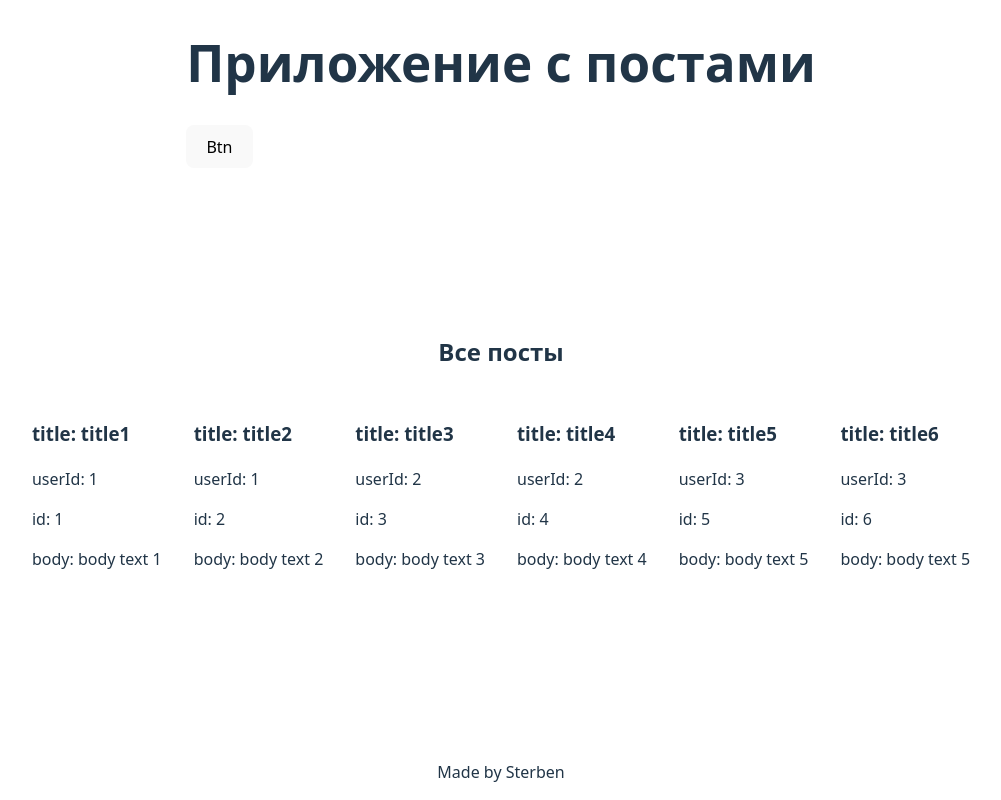
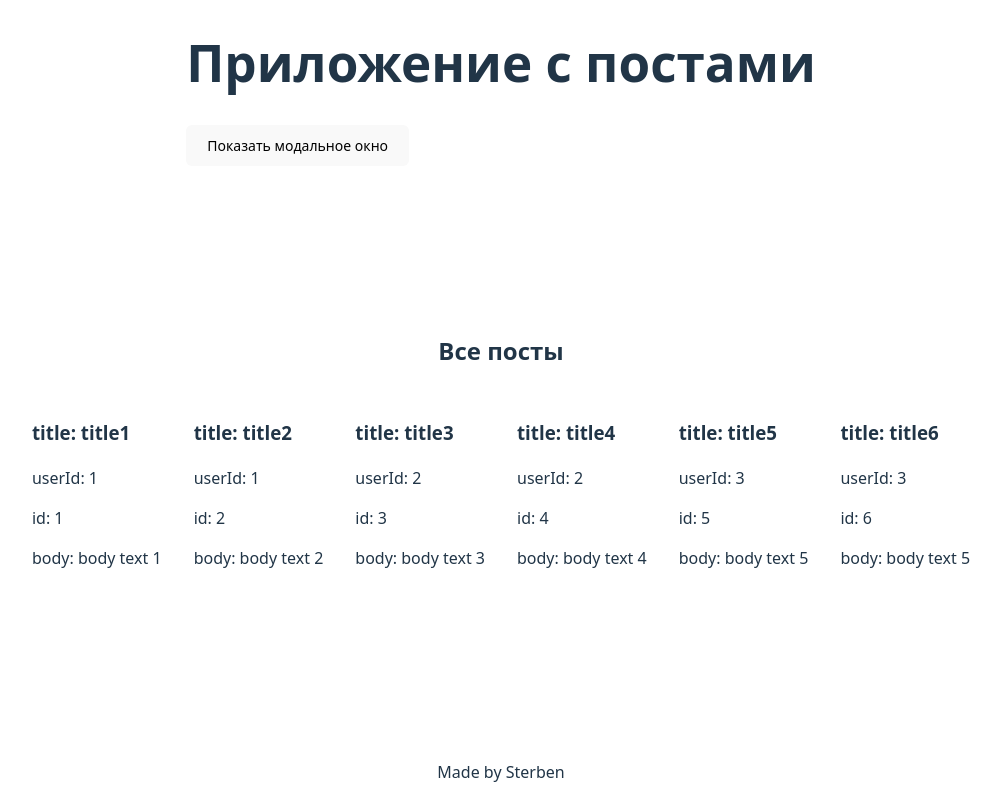
Before and after one commit to SterbenKiubi/Aston, a React (Vite) app in the folder my-post-app/: page / in a window 1280 px wide. Shown: the whole page, without its empty margins (139-1140 px from the left). Built offline with nearby package versions, Linux system fonts and the light colour scheme.

Commit message:
feat: add styles for btn and add modal component

```diff
--- /dev/null
+++ b/my-post-app/src/shared/ui/Button/Button.css
@@ -0,0 +1,7 @@
+.button {
+  padding: 10px 20px;
+  border-radius: 6px;
+  cursor: pointer;
+  font-size: 14px;
+  transition: all 0.2s;
+}
--- a/my-post-app/src/shared/ui/Button/Button.jsx
+++ b/my-post-app/src/shared/ui/Button/Button.jsx
@@ -1,9 +1,10 @@
 import React from 'react';
+import './Button.css'
 
-const Button = () => {
+const Button = ({ showModal }) => {
   return (
-    <button>
-      Btn
+    <button className='button' onClick={showModal}>
+      Показать модальное окно
     </button>
   );
 };
--- a/my-post-app/src/shared/ui/Modal/Modal.jsx
+++ b/my-post-app/src/shared/ui/Modal/Modal.jsx
@@ -0,0 +1,17 @@
+import React from 'react';
+import ReactDOM from 'react-dom';
+
+const Modal = ({ isOpen, onClose }) => {
+    return ReactDOM.createPortal(
+    <dialog open={isOpen}>
+      <div>
+            <h3>О проекте</h3>
+            <p>Приложение для просмотра постов</p>
+            <button onClick={onClose}>Закрыть</button>
+        </div>
+    </dialog>,
+    document.body
+  );
+};
+
+export default Modal;
--- a/my-post-app/src/widgets/LayoutHeader/Header.tsx
+++ b/my-post-app/src/widgets/LayoutHeader/Header.tsx
@@ -1,13 +1,28 @@
-import React from "react";
+import React, { useState } from 'react';
 import Button from '../../shared/ui/Button/Button';
+import Modal from '../../shared/ui/Modal/Modal';
+import { log } from 'console';
 
 const Header: React.FC = () => {
+    const [isModalOpen, setIsModalOpen] = useState(false);
+
+    function openModal() {
+        setIsModalOpen(true);
+        console.log(!isModalOpen);
+    };
+
+    function closeModal() {
+        setIsModalOpen(false);
+        console.log(!isModalOpen);
+    };
+
     return (
         <header className="header">
             <h1>Приложение с постами</h1>
             <nav>
-                <Button />
+                <Button showModal={openModal} />
             </nav>
+            <Modal isOpen={isModalOpen} onClose={closeModal}></Modal>
         </header>
     );
 };
```
